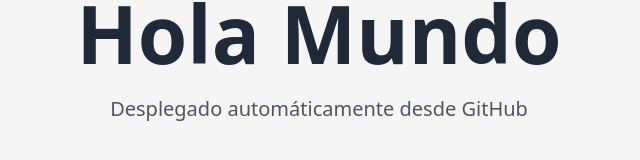
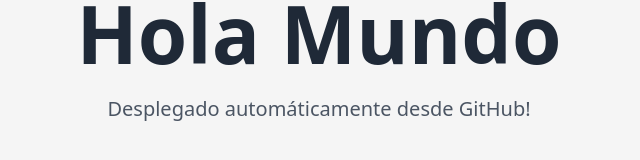
Before and after one commit to Natalie-Vasquez-2025-1109/NVas-Electiva2-HolaMundo, a plain HTML site: page index.html in a window 1280 px wide. Shown: the part 350-510 px from the top of the page, 321-961 px from the left. Drawn offline with Linux system fonts and the light colour scheme.

Commit message:
Minor change for testing

```diff
--- a/index.html
+++ b/index.html
@@ -41,7 +41,7 @@
 <body>
 <main>
   <h1>Hola Mundo</h1>
-  <p>Desplegado automáticamente desde GitHub</p>
+  <p>Desplegado automáticamente desde GitHub!</p>
 </main>
 </body>
 </html>
```
